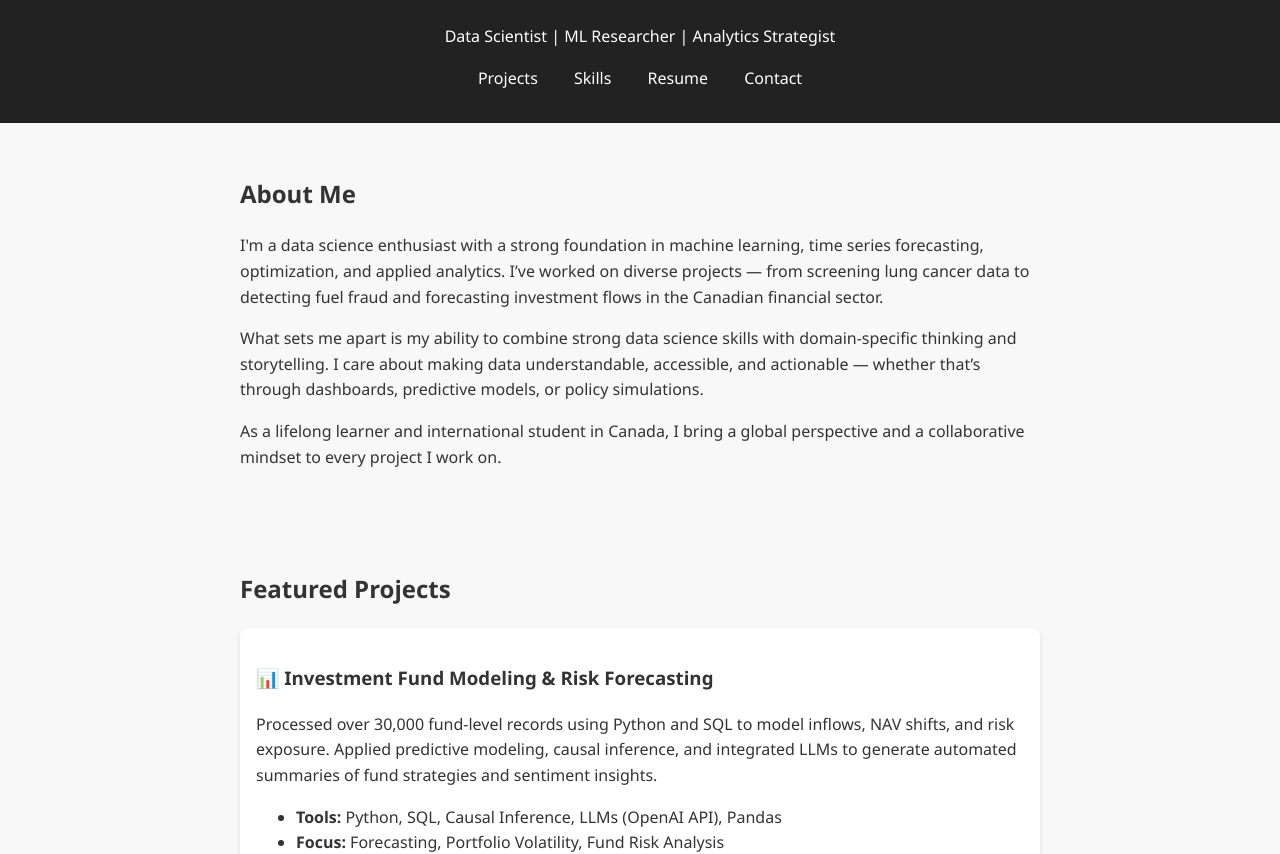
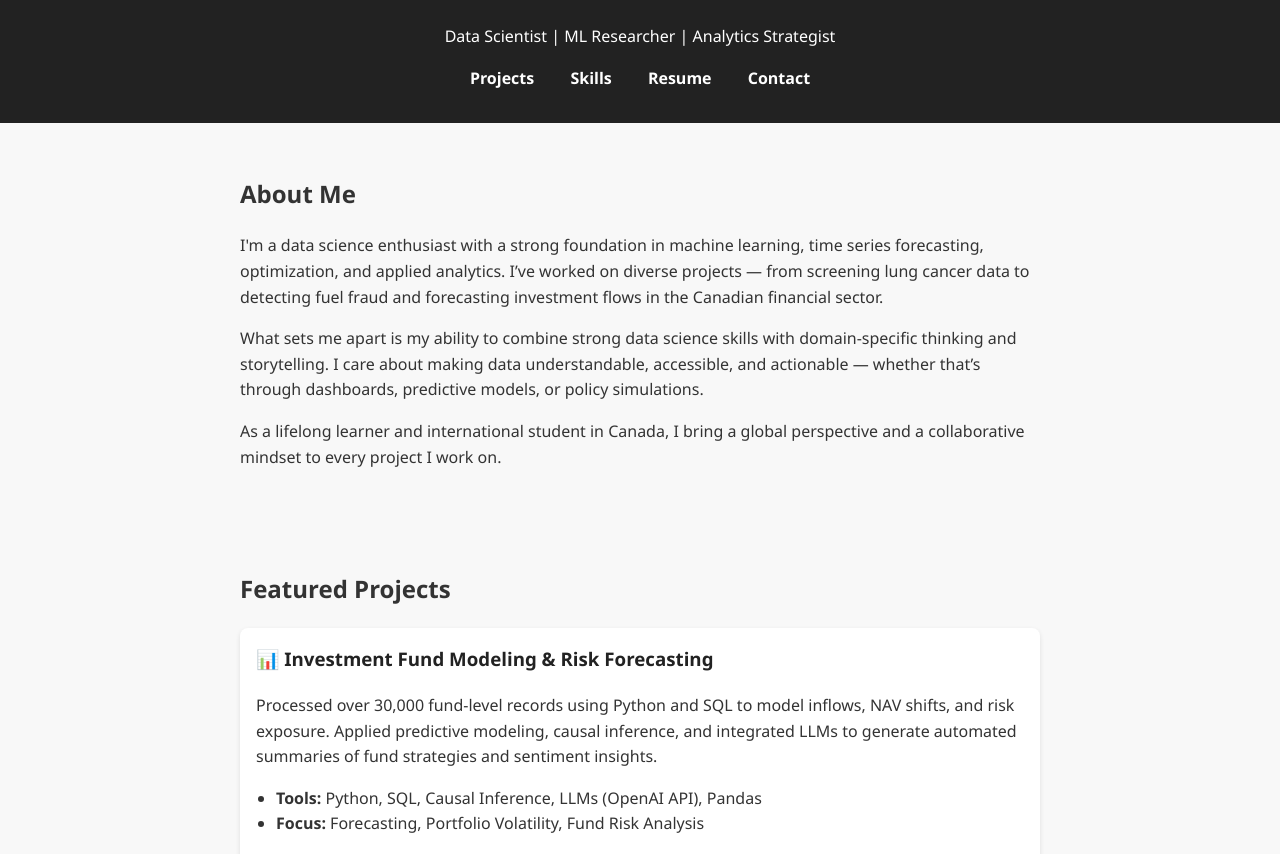
Before and after one commit to Arshkaur1/arshdeepkaur.github.io, a plain HTML site: page index.html in a window 1280 px wide. Shown: the part 102-956 px from the top of the page. Drawn offline with Linux system fonts and the light colour scheme.

Commit message:
style.css

```diff
--- a/style.css
+++ b/style.css
@@ -18,6 +18,7 @@ header nav a {
   color: #fff;
   margin: 0 1rem;
   text-decoration: none;
+  font-weight: bold;
 }
 
 section {
@@ -29,9 +30,18 @@ section {
 .project {
   background: #fff;
   padding: 1rem;
-  margin-bottom: 1rem;
+  margin-bottom: 1.5rem;
   border-radius: 8px;
   box-shadow: 0 2px 5px rgba(0,0,0,0.1);
+}
+
+.project h3 {
+  margin-top: 0;
+  color: #222;
+}
+
+.project ul {
+  padding-left: 20px;
 }
 
 footer {
@@ -39,4 +49,5 @@ footer {
   padding: 1rem;
   background: #eee;
   color: #666;
+  font-size: 0.9rem;
 }
```
